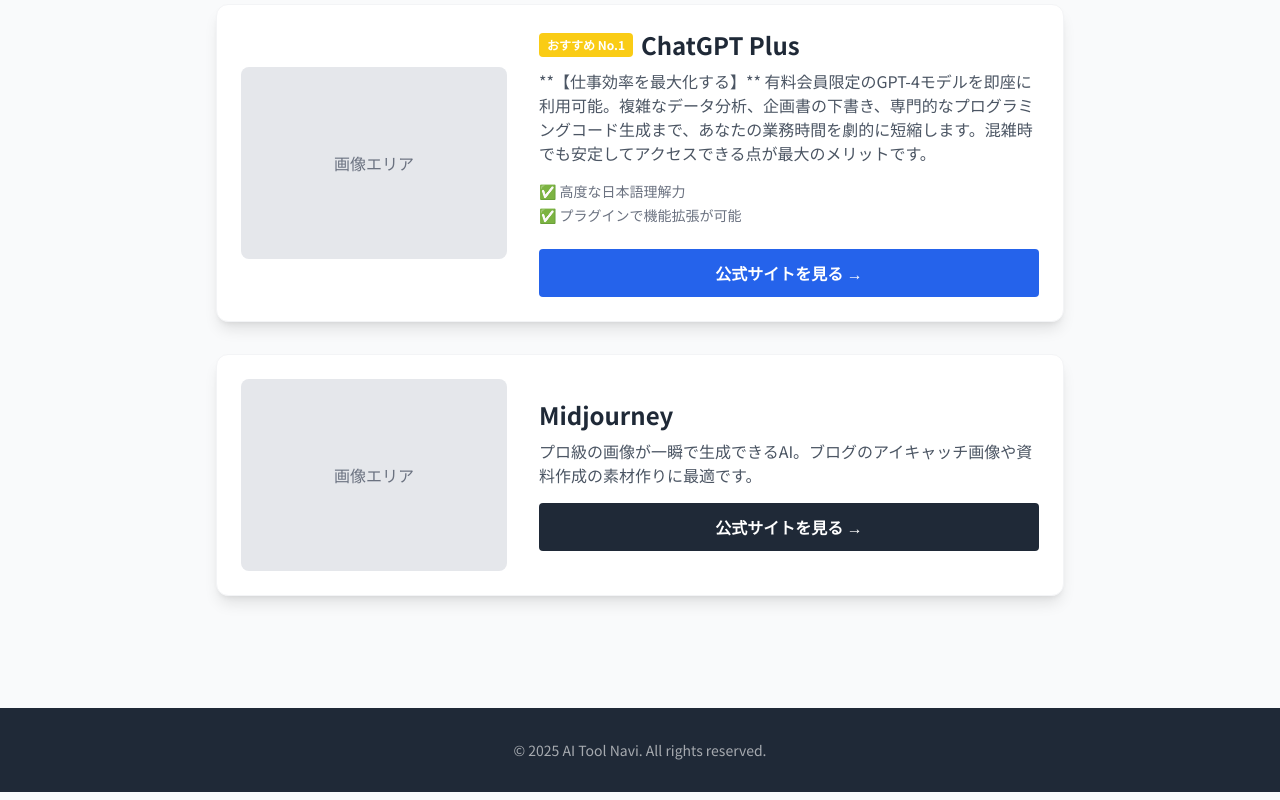
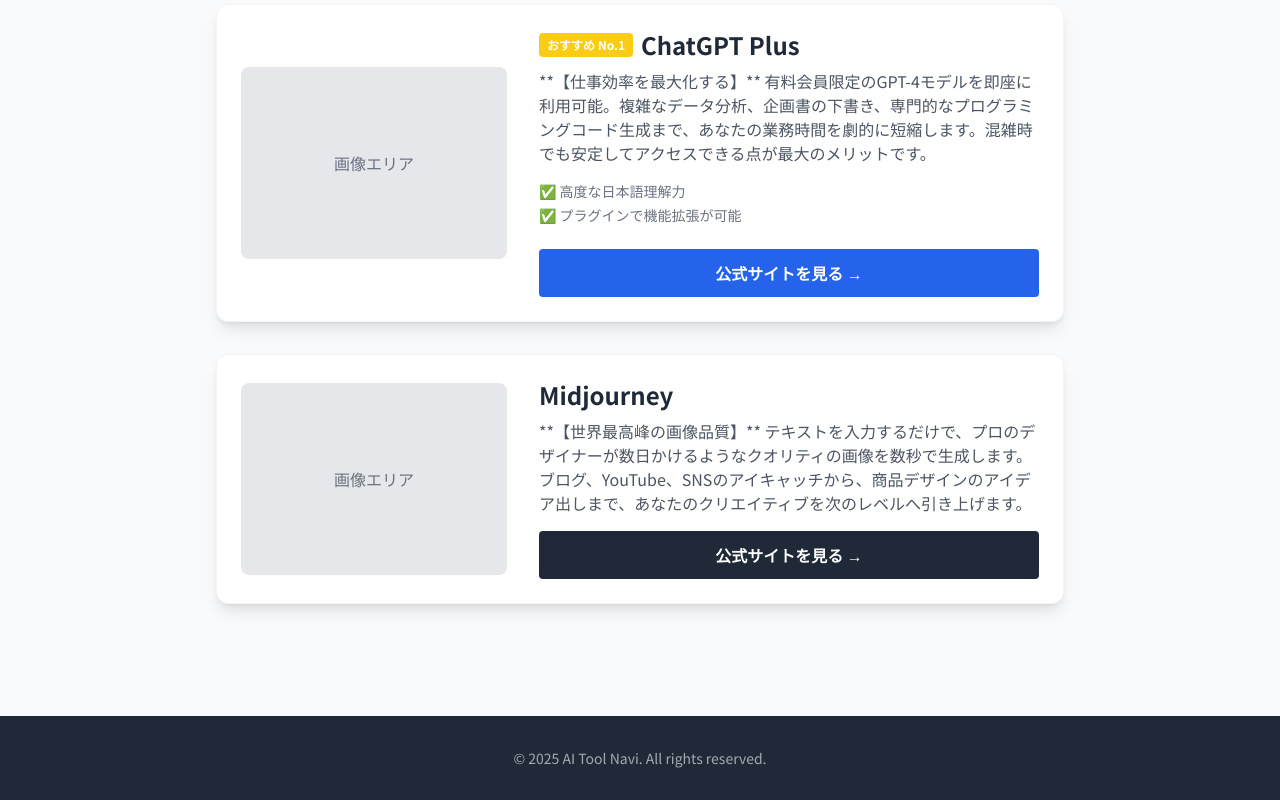
Before and after one commit to ozfrieren-ops/ai-tools-site, a plain HTML site: page index.html in a window 1280 px wide. Shown: the part 548-1348 px from the top of the page. Drawn offline with nearby package versions, Linux system fonts and the light colour scheme.

Commit message:
Update index.html

```diff
--- a/index.html
+++ b/index.html
@@ -62,9 +62,9 @@
                 <div class="flex items-center mb-2">
                     <h3 class="text-2xl font-bold">Midjourney</h3>
                 </div>
-                <p class="text-gray-600 mb-4">
-                    プロ級の画像が一瞬で生成できるAI。ブログのアイキャッチ画像や資料作成の素材作りに最適です。
-                </p>
+<p class="text-gray-600 mb-4">
+    **【世界最高峰の画像品質】** テキストを入力するだけで、プロのデザイナーが数日かけるようなクオリティの画像を数秒で生成します。ブログ、YouTube、SNSのアイキャッチから、商品デザインのアイデア出しまで、あなたのクリエイティブを次のレベルへ引き上げます。
+</p>
                 <a href="#" class="block w-full text-center bg-gray-800 text-white font-bold py-3 rounded hover:bg-gray-900 transition">
                     公式サイトを見る &rarr;
                 </a>
```
